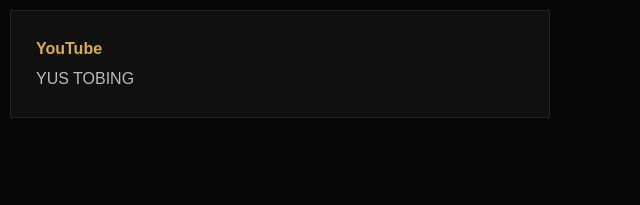
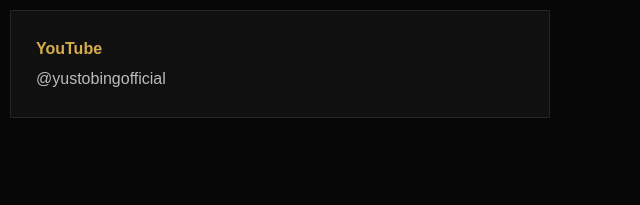
Before and after one commit to shttarigan-prog/YUS--TOBING, a plain HTML site: page index.html in a window 1280 px wide. Shown: the part 4313-4518 px from the top of the page, 640-1280 px from the left. Drawn offline with Linux system fonts and the light colour scheme.

Commit message:
Update index.html

```diff
--- a/index.html
+++ b/index.html
@@ -43,7 +43,6 @@
     .music-card h3 {margin:10px 0 6px}
     .music-card p {color:#999; font-size:13px; margin-bottom:18px}
     audio {width:100%}
-    .video-box {aspect-ratio:16/9; background:#101010; border:1px solid #d6ad4b4d; display:grid; place-items:center; text-align:center}
     .gallery {display:grid; grid-template-columns:repeat(3, 1fr); gap:15px}
     .gallery img {width:100%; aspect-ratio:1; object-fit:cover; border:1px solid #222}
     .studio {background:linear-gradient(120deg,#0b0b0b,#17120a); border-block:1px solid #d6ad4b26}
@@ -159,7 +158,7 @@
 
         <!-- Tombol Channel YouTube Merah -->
         <div style="text-align: center; margin-top: 10px;">
-          <a href="https://www.youtube.com/@yustobing" target="_blank" style="display: inline-block; padding: 14px 30px; background-color: #FF0000; color: #FFFFFF; font-weight: bold; text-decoration: none; border-radius: 50px; font-size: 16px; box-shadow: 0 4px 12px rgba(255,0,0,0.4);">
+          <a href="https://www.youtube.com/@yustobingofficial" target="_blank" style="display: inline-block; padding: 14px 30px; background-color: #FF0000; color: #FFFFFF; font-weight: bold; text-decoration: none; border-radius: 50px; font-size: 16px; box-shadow: 0 4px 12px rgba(255,0,0,0.4);">
             ▶ KUNJUNGI CHANNEL YOUTUBE SAYA
           </a>
         </div>
@@ -225,7 +224,7 @@
           </div>
           <div class="contact-card">
             <strong>YouTube</strong>
-            <span>YUS TOBING</span>
+            <span>@yustobingofficial</span>
           </div>
         </div>
       </div>
```
